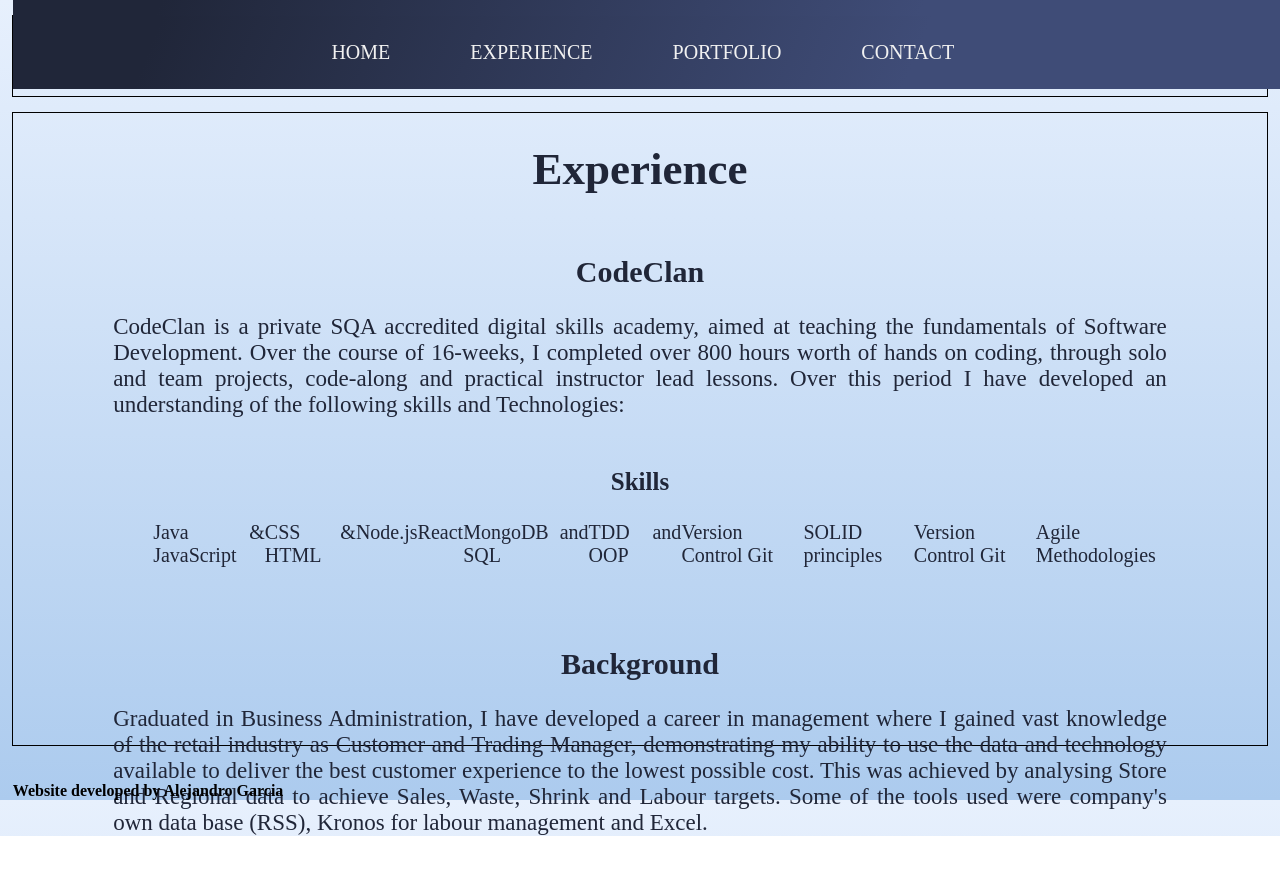
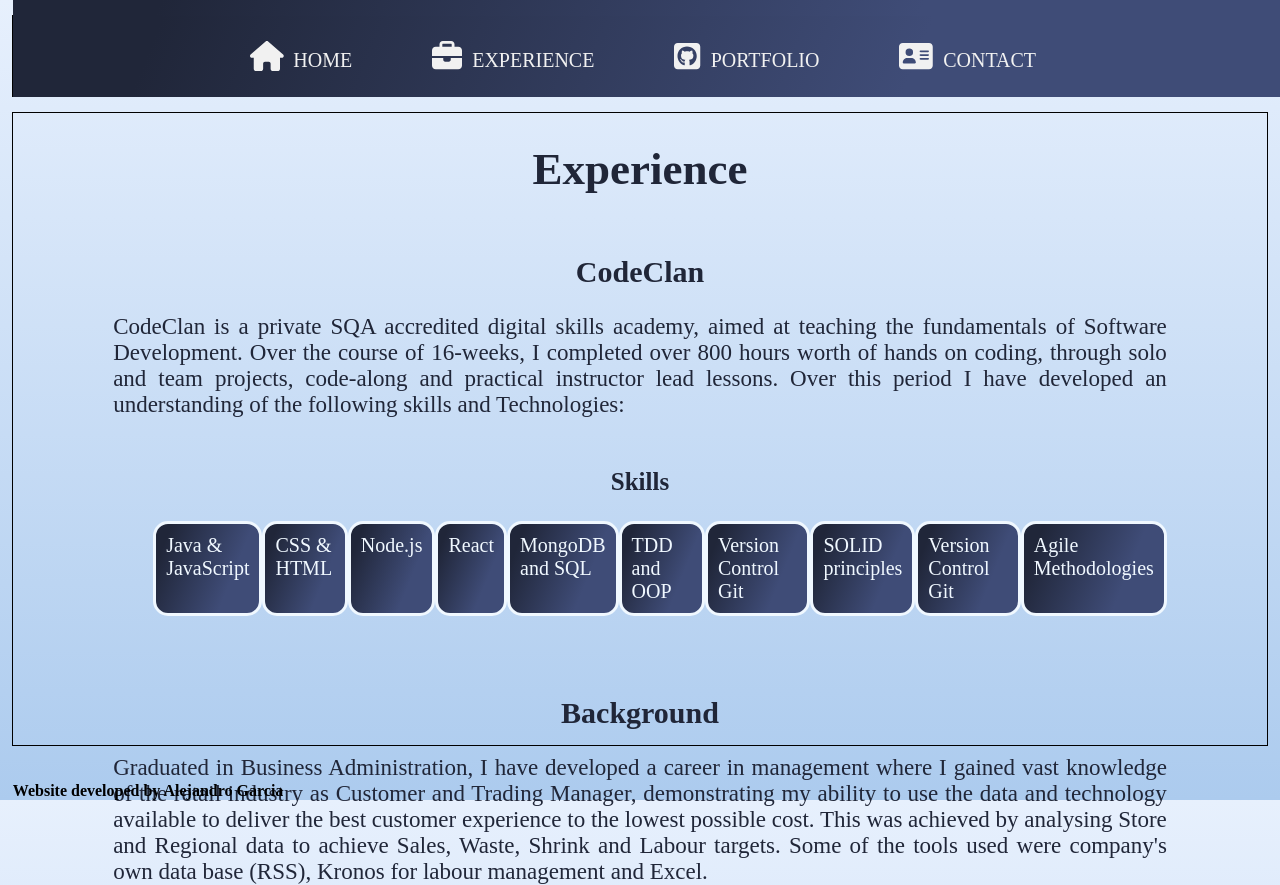
Before and after one commit to ajurgar/PortfolioOne, a React (Create React App) app: page /experience in a window 1280 px wide. Before the commit the page ends 836 px from the top, so only its background shows below. Built offline with nearby package versions, Linux system fonts and the light colour scheme.

Commit message:
added fontAwesome

```diff
--- a/package.json
+++ b/package.json
@@ -5,6 +5,7 @@
   "private": true,
   "dependencies": {
     "@fortawesome/fontawesome-svg-core": "^6.1.2",
+    "@fortawesome/free-brands-svg-icons": "^6.1.2",
     "@fortawesome/free-regular-svg-icons": "^6.1.2",
     "@fortawesome/free-solid-svg-icons": "^6.1.2",
     "@fortawesome/react-fontawesome": "^0.2.0",
--- a/src/App.js
+++ b/src/App.js
@@ -13,18 +13,24 @@ import NavBar from './components/Routes/NavBar'
 
 function App() {
 
-
+//add
   return (
     <div>
    <div className="App">
 
-<header id="header">This is the header</header>
+<header id="header">
+
+
+</header>
 
   <main id="main">
+
   <Router>
    <div className ="navbar">
     <NavBar/>
+
     </div>
+
  <Routes>
       <Route path="/" element={<Home/>} />
 
@@ -35,7 +41,9 @@ function App() {
 
        <Route path="*" element={<ErrorPage/>}/>
     </Routes>
+
   </Router>
+
 
 
   </main>
--- a/src/components/Routes/Experience.js
+++ b/src/components/Routes/Experience.js
@@ -1,5 +1,9 @@
 import React from "react";
 import './experience.css'
+import { FontAwesomeIcon } from '@fortawesome/react-fontawesome';
+import { faAddressCard } from '@fortawesome/free-solid-svg-icons';
+import { faGithubSquare, faJava, faJs, faNodeJs, faReact, faCss3, faHtml5 } from '@fortawesome/free-brands-svg-icons';
+
 
 
 
@@ -21,16 +25,17 @@ const Experience = () => (
    <h3>Skills</h3>
 
     <ul className="skills">
-      <li>Java & JavaScript</li>
-      <li>CSS & HTML</li>
-      <li>Node.js</li>
-      <li>React</li>
-      <li>MongoDB and SQL</li>
-      <li>TDD and OOP</li>
-      <li>Version Control Git</li>
-      <li>SOLID principles</li>
-      <li>Version Control Git</li>
-      <li>Agile Methodologies</li>
+
+      <li className="card">Java & JavaScript</li>
+      <li className="card">CSS & HTML</li>
+      <li className="card">Node.js</li>
+      <li className="card">React</li>
+      <li className="card">MongoDB and SQL</li>
+      <li className="card">TDD and OOP</li>
+      <li className="card">Version Control Git</li>
+      <li className="card">SOLID principles</li>
+      <li className="card">Version Control Git</li>
+      <li className="card">Agile Methodologies</li>
     </ul>
 
    </div>
--- a/src/components/Routes/Home.js
+++ b/src/components/Routes/Home.js
@@ -1,5 +1,7 @@
 import React from "react";
 import './home.css'
+import { FontAwesomeIcon } from "@fortawesome/react-fontawesome";
+import { faCircle } from "@fortawesome/free-solid-svg-icons";
 
 
 
@@ -32,8 +34,15 @@ const Home = () => {
 
 
       </div>
-    <button className="btn">Download</button>
 
+      <div>
+      <a
+        href="https://www.w3.org/WAI/ER/tests/xhtml/testfiles/resources/pdf/dummy.pdf"
+        download
+      >
+        Download CV
+      </a>
+    </div>
     </div>
 
 
--- a/src/components/Routes/NavBar.css
+++ b/src/components/Routes/NavBar.css
@@ -13,6 +13,7 @@
         text-align: center;
         margin-right: 0px;
         padding: 20px 0;
+
     }
 
     .items{
@@ -26,3 +27,18 @@
 
 
 }
+
+.home{
+    font-size: 30px;
+    margin-right: 10px;
+}
+.gitHub{
+
+    margin-right: 10px;
+    font-size: 30px;
+}
+
+.address{
+    font-size: 30px;
+    margin-right: 10px;
+}
--- a/src/components/Routes/NavBar.js
+++ b/src/components/Routes/NavBar.js
@@ -2,6 +2,13 @@ import React, { useState, useEffect }  from "react";
 import { Link } from "react-router-dom";
 import styled from "styled-components";
 import './NavBar.css'
+import { FontAwesomeIcon } from '@fortawesome/react-fontawesome';
+import { faHouse } from '@fortawesome/free-solid-svg-icons';
+import { faBriefcase } from '@fortawesome/free-solid-svg-icons';
+import { faAddressCard } from '@fortawesome/free-solid-svg-icons';
+import { faGithubSquare } from '@fortawesome/free-brands-svg-icons';
+
+
 
 
 
@@ -75,11 +82,11 @@ const NavBar = () => {
     <Nav>
       {(toggleMenu || screenWidth > 500) && (
         <NavUnlisted className="list">
-          <Items className="items" to="/">Home</Items>
+         <Items className="items" to="/"><FontAwesomeIcon className="home" icon={faHouse}/>Home</Items>
 
-          <Items className="items" to="/experience">Experience</Items>
-          <Items className="items" to="/portfolio">Portfolio</Items>
-          <Items className="items" to="/contact">Contact</Items>
+          <Items className="items" to="/experience"><FontAwesomeIcon className="home" icon={faBriefcase}/>Experience</Items>
+          <Items className="items" to="/portfolio"><FontAwesomeIcon className="gitHub" icon={faGithubSquare}/>Portfolio</Items>
+          <Items className="items" to="/contact"><FontAwesomeIcon className="address" icon={faAddressCard}/>Contact</Items>
         </NavUnlisted>
       )}
       <Toggle onClick={toggleNav} className="btn">BTN</Toggle>
--- a/src/components/Routes/experience.css
+++ b/src/components/Routes/experience.css
@@ -4,8 +4,7 @@
     color: #202638 ;
 }
 .skills{
-    display: flex;
-    justify-content: space-between;
+  display: flex;
     list-style-type: none;
     font-size: 20px;
 }
@@ -23,9 +22,7 @@ h3{
     text-align: center;
 }
 
-.skillsBox{
-    text-align: justify;
-}
+
 
 .skillsBox h3{
     text-align: center;
@@ -40,3 +37,11 @@ h3{
     text-align: center;
     margin-top: 80px;
 }
+
+.card{
+    border-style: solid;
+    border-radius: 15px;
+    padding: 10px;
+    background-image: linear-gradient( 112.1deg,  rgba(32,38,57,1) 11.4%, rgba(63,76,119,1) 70.2% );
+    color: aliceblue;
+}
--- a/src/components/Routes/portfolio.css
+++ b/src/components/Routes/portfolio.css
@@ -13,11 +13,12 @@
 .projectOne{
     width: 50%;
     display: flex;
-
+    color: #202638 ;
 
 }
 
 
 .textContent{
     width: 50%;
+    color: #202638 ;
 }
--- a/src/index.js
+++ b/src/index.js
@@ -2,8 +2,7 @@ import React from 'react';
 import ReactDOM from 'react-dom/client';
 import './index.css';
 import App from './App';
-import { FontAwesomeIcon } from '@fortawesome/react-fontawesome';
-import { faCoffee } from '@fortawesome/free-solid-svg-icons';
+
 
 
 const root = ReactDOM.createRoot(document.getElementById('root'));
```
Also changed, not shown: 1 other file (tests, documents, lock files or other folders).
